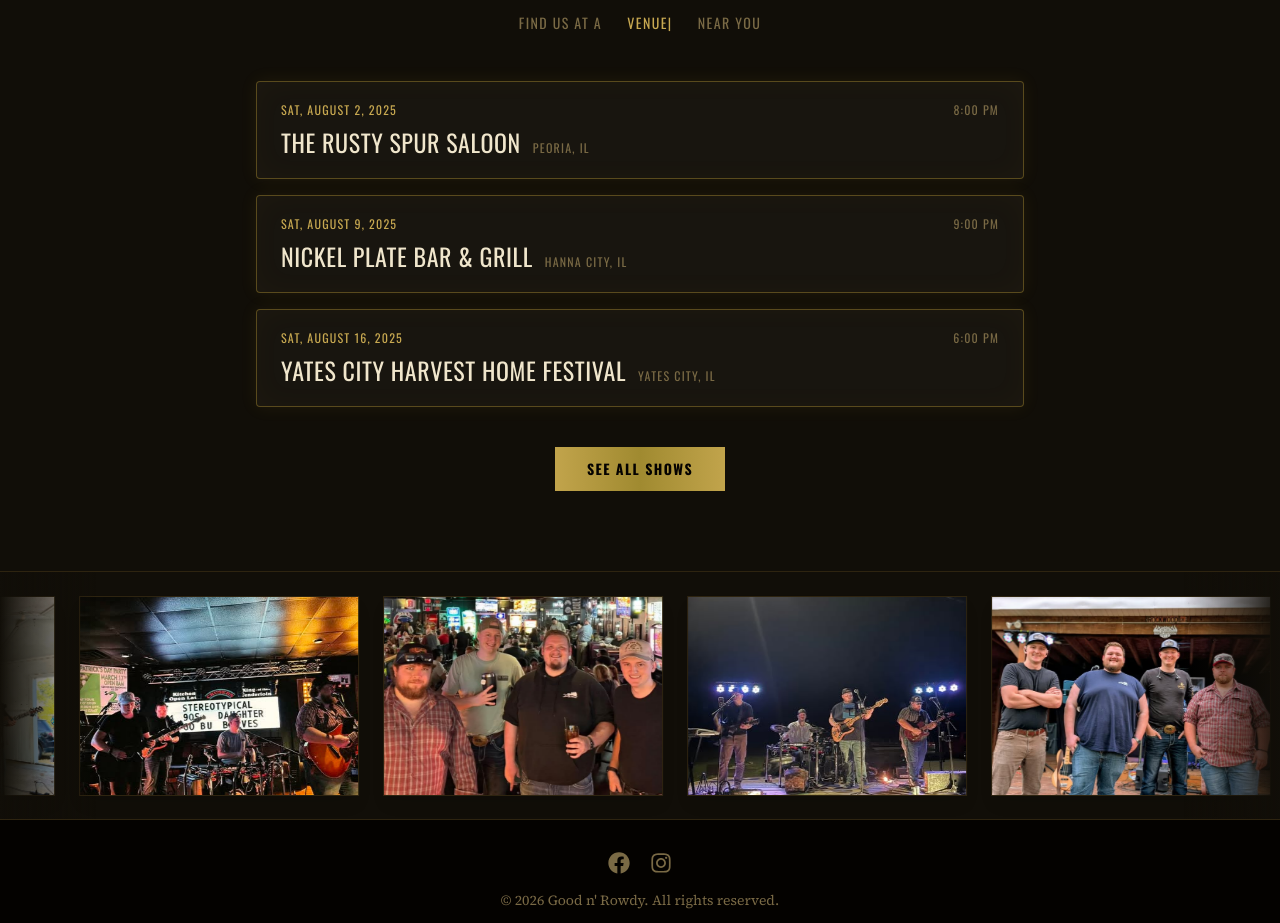
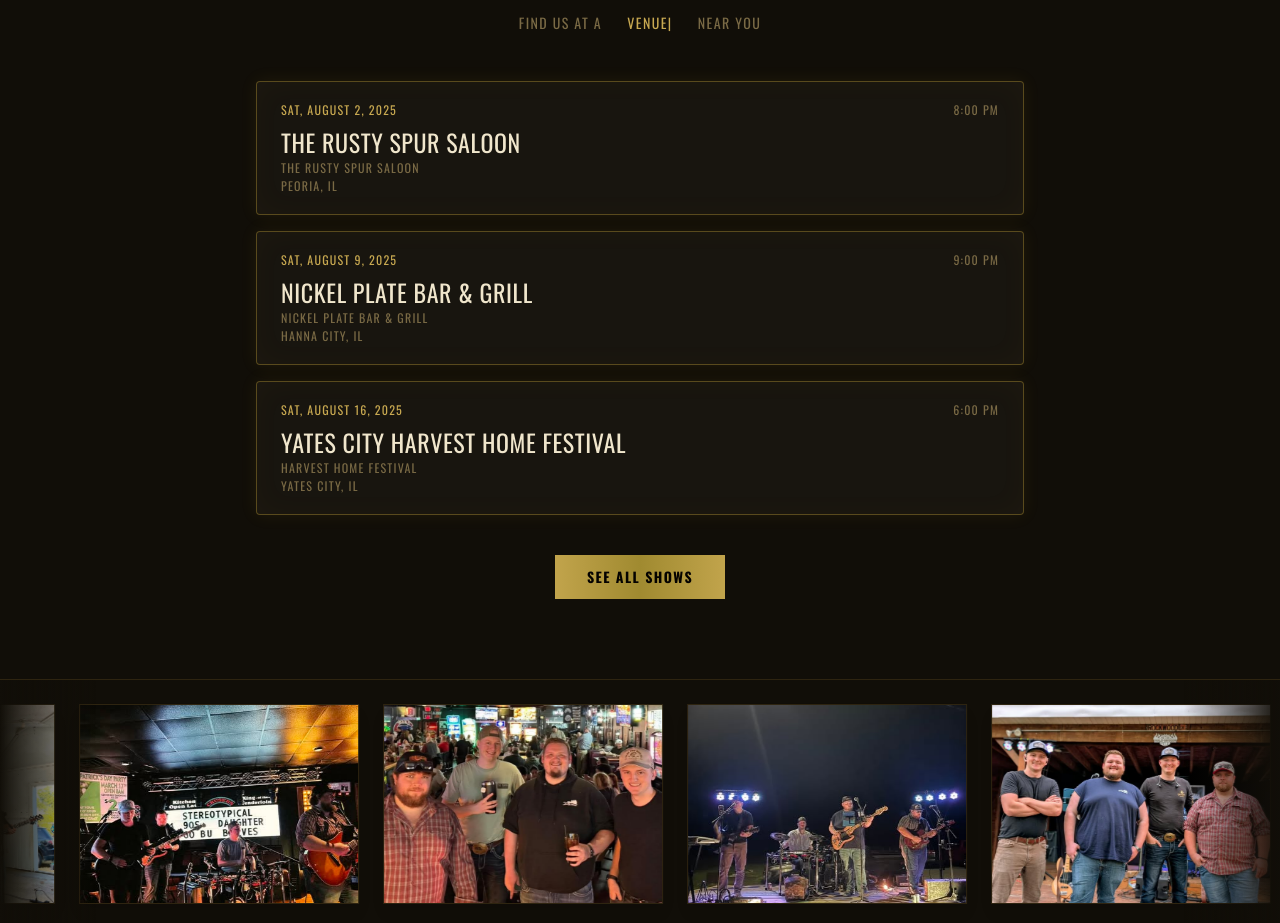
Before and after one commit to abcdevx/gnrweb-nextjs, a Next.js app: page / in a window 1280 px wide. Shown: the part 980-1903 px from the top of the page. Built offline with nearby package versions, Linux system fonts and the light colour scheme; no server answers.

Commit message:
Show event_title on its own line below venue name across all show sections

```diff
--- a/app/page.tsx
+++ b/app/page.tsx
@@ -41,9 +41,9 @@
 export default async function HomePage() {
   const upcomingShows = process.env.NODE_ENV === 'development'
     ? [
-        { id: 'mock-1', event_date: '2025-08-02', venue_name: 'The Rusty Spur Saloon', event_time: '20:00:00', event_end_time: null, status: 'confirmed' as const, notes: null, location: 'Peoria, IL' },
-        { id: 'mock-2', event_date: '2025-08-09', venue_name: 'Nickel Plate Bar & Grill', event_time: '21:00:00', event_end_time: null, status: 'confirmed' as const, notes: null, location: 'Hanna City, IL' },
-        { id: 'mock-3', event_date: '2025-08-16', venue_name: 'Yates City Harvest Home Festival', event_time: '18:00:00', event_end_time: null, status: 'confirmed' as const, notes: null, location: 'Yates City, IL' },
+        { id: 'mock-1', event_date: '2025-08-02', venue_name: 'The Rusty Spur Saloon', event_time: '20:00:00', event_end_time: null, status: 'confirmed' as const, notes: null, location: 'Peoria, IL', event_title: 'The Rusty Spur Saloon' },
+        { id: 'mock-2', event_date: '2025-08-09', venue_name: 'Nickel Plate Bar & Grill', event_time: '21:00:00', event_end_time: null, status: 'confirmed' as const, notes: null, location: 'Hanna City, IL', event_title: 'Nickel Plate Bar & Grill' },
+        { id: 'mock-3', event_date: '2025-08-16', venue_name: 'Yates City Harvest Home Festival', event_time: '18:00:00', event_end_time: null, status: 'confirmed' as const, notes: null, location: 'Yates City, IL', event_title: 'Harvest Home Festival' },
       ]
     : await getUpcomingShows()
 
@@ -126,10 +126,15 @@
                         </span>
                       )}
                     </div>
-                    <div className="mt-2 flex flex-col sm:flex-row sm:items-baseline gap-1 sm:gap-3">
+                    <div className="mt-2 flex flex-col gap-0.5">
                       <p className="font-[family-name:var(--gnr-font-display)] text-xl sm:text-2xl uppercase tracking-wide text-[var(--gnr-text)]">
                         {show.venue_name ?? 'TBA'}
                       </p>
+                      {show.event_title && (
+                        <span className="font-[family-name:var(--gnr-font-display)] text-xs uppercase tracking-widest text-[var(--gnr-muted)]">
+                          {show.event_title}
+                        </span>
+                      )}
                       {show.location && (
                         <span className="font-[family-name:var(--gnr-font-display)] text-xs uppercase tracking-widest text-[var(--gnr-muted)]">
                           {show.location}
--- a/app/shows/page.tsx
+++ b/app/shows/page.tsx
@@ -81,13 +81,13 @@
 }
 
 const SAMPLE_SHOWS: Show[] = [
-  { id: 's1', venue_name: 'The Brown Jug',        location: 'Peoria, IL',        event_date: '2026-07-12', event_time: '21:00:00', event_end_time: null,       status: 'confirmed', notes: null,                 event_title: null },
-  { id: 's2', venue_name: 'Corner Inn',            location: 'Hanna City, IL',    event_date: '2026-07-19', event_time: '20:00:00', event_end_time: '23:00:00', status: 'confirmed', notes: 'All ages welcome',    event_title: null },
+  { id: 's1', venue_name: 'The Brown Jug',        location: 'Peoria, IL',        event_date: '2026-07-12', event_time: '21:00:00', event_end_time: null,       status: 'confirmed', notes: null,                 event_title: 'The Brown Jug' },
+  { id: 's2', venue_name: 'Corner Inn',            location: 'Hanna City, IL',    event_date: '2026-07-19', event_time: '20:00:00', event_end_time: '23:00:00', status: 'confirmed', notes: 'All ages welcome',    event_title: 'Corner Inn' },
   { id: 's3', venue_name: 'Kickapoo Creek Saloon', location: 'Edwards, IL',       event_date: '2026-08-02', event_time: '20:30:00', event_end_time: null,       status: 'confirmed', notes: null,                 event_title: 'Summer Bash' },
-  { id: 's4', venue_name: 'Crusens',               location: 'Peoria, IL',        event_date: '2026-08-16', event_time: '21:00:00', event_end_time: null,       status: 'confirmed', notes: 'Outdoor stage',      event_title: null },
-  { id: 's5', venue_name: 'The Nickel Plate',      location: 'Farmington, IL',    event_date: '2026-06-14', event_time: '20:00:00', event_end_time: null,       status: 'completed', notes: null,                 event_title: null },
-  { id: 's6', venue_name: "Oz's Bar & Grill",      location: 'Creve Coeur, IL',   event_date: '2026-05-22', event_time: '21:00:00', event_end_time: null,       status: 'completed', notes: null,                 event_title: null },
-  { id: 's7', venue_name: 'Burnzee\'s Bar & Grill',location: 'Peoria, IL',        event_date: '2026-05-08', event_time: '20:00:00', event_end_time: null,       status: 'completed', notes: null,                 event_title: null },
+  { id: 's4', venue_name: 'Crusens',               location: 'Peoria, IL',        event_date: '2026-08-16', event_time: '21:00:00', event_end_time: null,       status: 'confirmed', notes: 'Outdoor stage',      event_title: 'Crusens' },
+  { id: 's5', venue_name: 'The Nickel Plate',      location: 'Farmington, IL',    event_date: '2026-06-14', event_time: '20:00:00', event_end_time: null,       status: 'completed', notes: null,                 event_title: 'The Nickel Plate' },
+  { id: 's6', venue_name: "Oz's Bar & Grill",      location: 'Creve Coeur, IL',   event_date: '2026-05-22', event_time: '21:00:00', event_end_time: null,       status: 'completed', notes: null,                 event_title: "Oz's Bar & Grill" },
+  { id: 's7', venue_name: 'Burnzee\'s Bar & Grill',location: 'Peoria, IL',        event_date: '2026-05-08', event_time: '20:00:00', event_end_time: null,       status: 'completed', notes: null,                 event_title: 'Burnzee\'s Bar & Grill' },
 ]
 
 export default async function ShowsPage() {
@@ -165,14 +165,16 @@
                       </span>
 
                       {show.location !== 'Private Event' && (
-                        <span className={`font-[family-name:var(--gnr-font-display)] uppercase tracking-wide text-[var(--gnr-text)] ${isNext ? 'text-2xl sm:text-3xl' : 'text-lg'}`}>
-                          {show.venue_name ?? 'Venue: TBD'}
+                        <div className="flex flex-col gap-0.5">
+                          <span className={`font-[family-name:var(--gnr-font-display)] uppercase tracking-wide text-[var(--gnr-text)] ${isNext ? 'text-2xl sm:text-3xl' : 'text-lg'}`}>
+                            {show.venue_name ?? 'Venue: TBD'}
+                          </span>
                           {show.event_title && (
-                            <span className="font-[family-name:var(--gnr-font-display)] text-[var(--gnr-muted)] ml-3" style={{ fontSize: '0.55em', verticalAlign: 'middle' }}>
-                              — {show.event_title}
+                            <span className="font-[family-name:var(--gnr-font-display)] text-xs uppercase tracking-widest text-[var(--gnr-muted)]">
+                              {show.event_title}
                             </span>
                           )}
-                        </span>
+                        </div>
                       )}
 
                       <div className="flex flex-wrap gap-x-6 gap-y-1">
--- a/components/PastShows.tsx
+++ b/components/PastShows.tsx
@@ -94,14 +94,16 @@
                     <span className="font-[family-name:var(--gnr-font-display)] text-xs uppercase tracking-wider text-[var(--gnr-muted)] shrink-0 min-w-[180px]">
                       {formatDate(show.event_date)}
                     </span>
-                    <span className="font-[family-name:var(--gnr-font-display)] text-sm uppercase tracking-wide text-[var(--gnr-text)]">
-                      {show.location === 'Private Event' ? 'Private Event' : (show.venue_name ?? 'Venue: TBD')}
-                      {show.event_title && (
-                        <span className="font-[family-name:var(--gnr-font-display)] text-[var(--gnr-muted)] ml-2 normal-case tracking-normal" style={{ fontSize: '0.75em' }}>
-                          — {show.event_title}
+                    <div className="flex flex-col gap-0.5">
+                      <span className="font-[family-name:var(--gnr-font-display)] text-sm uppercase tracking-wide text-[var(--gnr-text)]">
+                        {show.location === 'Private Event' ? 'Private Event' : (show.venue_name ?? 'Venue: TBD')}
+                      </span>
+                      {show.event_title && show.location !== 'Private Event' && (
+                        <span className="font-[family-name:var(--gnr-font-display)] text-[10px] uppercase tracking-widest text-[var(--gnr-muted)]">
+                          {show.event_title}
                         </span>
                       )}
-                    </span>
+                    </div>
                     {show.location !== 'Private Event' && (
                       <span className="font-[family-name:var(--gnr-font-display)] text-xs uppercase tracking-widest text-[var(--gnr-muted)] sm:ml-auto shrink-0">
                         {show.location ?? 'Location: TBD'}
```
